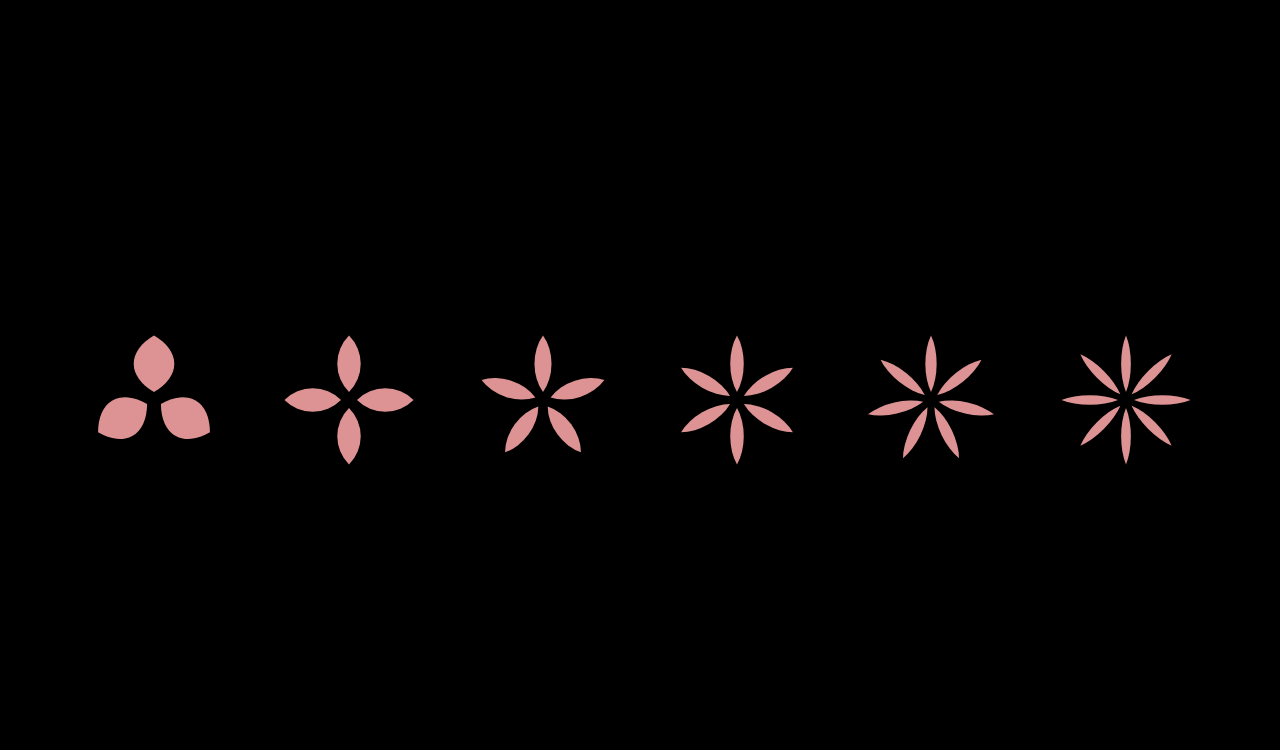
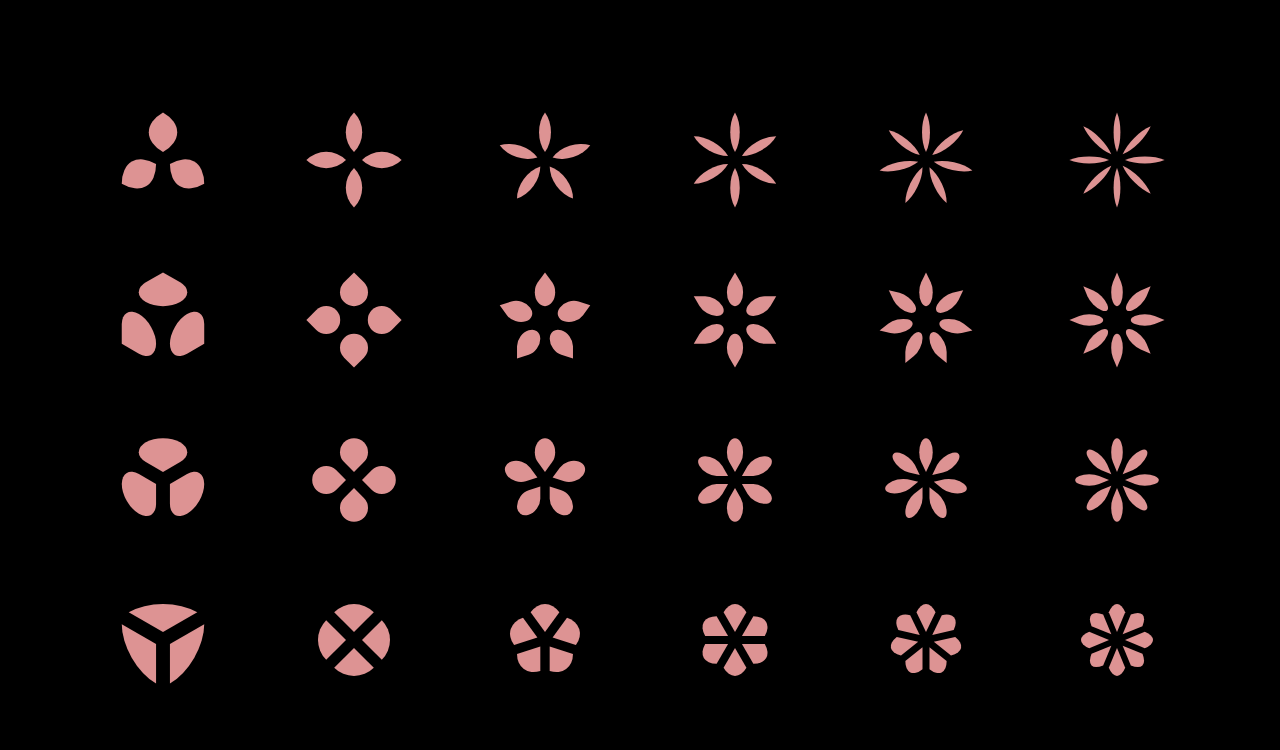
Before and after one commit to joel-s/css-flowers, a React (Create React App) app: page / in a window 1280 px wide. Shown: the top 750 px of the page. Built offline with nearby package versions, Linux system fonts and the light colour scheme.

Commit message:
Create a matrix of flowers: various shapes, all 1 color

```diff
--- a/src/App.tsx
+++ b/src/App.tsx
@@ -1,26 +1,22 @@
 import styled, { createGlobalStyle } from "styled-components";
-import Flower from "./flowers/Flower";
-import { range } from "./utils/util";
+import Garland from "./flowers/Garland";
 
 // Next step: Create repo
 
 const GlobalStyle = createGlobalStyle`
   html, body {
     background-color: hsl(100, 100%, 0%);
-    overflow: hidden;
   }
 `;
 
 const Background = styled.div`
-  position: absolute;
+  /* position: absolute;
   top: 0;
   bottom: 0;
   left: 0;
   right: 0;
-  overflow: hidden;
-  display: flex;
-  align-items: center;
-  justify-content: space-evenly;
+  overflow: hidden; */
+  padding: 10vmin 0;
 `;
 
 function App() {
@@ -28,9 +24,13 @@ function App() {
     <>
       <GlobalStyle />
       <Background>
-        {range(3, 8).map((numPetals) => (
-          <Flower size={10} numPetals={numPetals} />
-        ))}
+        <Garland petalShape="0 100% 0 100%" />
+        <Garland petalShape="0 50% 50% 50%" />
+        <Garland petalShape="50% 50% 0 50%" />
+        <Garland petalShape="100% 0 0 0" />
+        <Garland petalShape="0 0 100% 0" />
+        <Garland petalShape="0 0 50% 0" />
+        <Garland petalShape="0 50% 50% 0" />
       </Background>
     </>
   );
--- a/src/flowers/Flower.tsx
+++ b/src/flowers/Flower.tsx
@@ -1,4 +1,3 @@
-import { transcode } from "buffer";
 import styled from "styled-components";
 import { range } from "../utils/util";
 
@@ -24,7 +23,7 @@ const Petal = styled.div<PetalProps>`
   top: 0;
   left: 0;
   background-color: hsla(0, 80%, 80%, 0.9);
-  border-radius: 0 100% 0 100%;
+  border-radius: ${(props) => props.petalShape};
   width: ${(props) => props.size}vmin;
   height: ${(props) => props.size}vmin;
   transform-origin: bottom right;
@@ -45,7 +44,7 @@ export default function Flower({
 }: FlowerProps): JSX.Element {
   return (
     <Container size={size}>
-      {range(0, numPetals - 1).map((i) => (
+      {range(0, numPetals).map((i) => (
         <Petal
           size={size / 2}
           angle={(i * 360) / numPetals}
--- /dev/null
+++ b/src/flowers/Garland.tsx
@@ -0,0 +1,25 @@
+import styled from "styled-components";
+import Flower from "./Flower";
+import { range } from "../utils/util";
+
+const GarlandDiv = styled.div`
+  display: flex;
+  align-items: center;
+  justify-content: space-evenly;
+  width: 100%;
+  height: 20vmin;
+`;
+
+interface GarlandProps {
+  petalShape: string;
+}
+
+export default function Garland({ petalShape }: GarlandProps) {
+  return (
+    <GarlandDiv>
+      {range(3, 9).map((numPetals) => (
+        <Flower size={7} numPetals={numPetals} petalShape={petalShape} />
+      ))}
+    </GarlandDiv>
+  );
+}
--- a/src/utils/util.tsx
+++ b/src/utils/util.tsx
@@ -1,3 +1,4 @@
-// Sequence generator function (commonly referred to as "range", e.g. Clojure, PHP etc)
+// Sequence generator function (range() function in Python)
+// Numbers starting at `start`, up to (but not including) `stop`
 export const range = (start: number, stop: number, step: number = 1) =>
-  Array.from({ length: (stop - start) / step + 1 }, (_, i) => start + i * step);
+  Array.from({ length: (stop - start) / step }, (_, i) => start + i * step);
```
